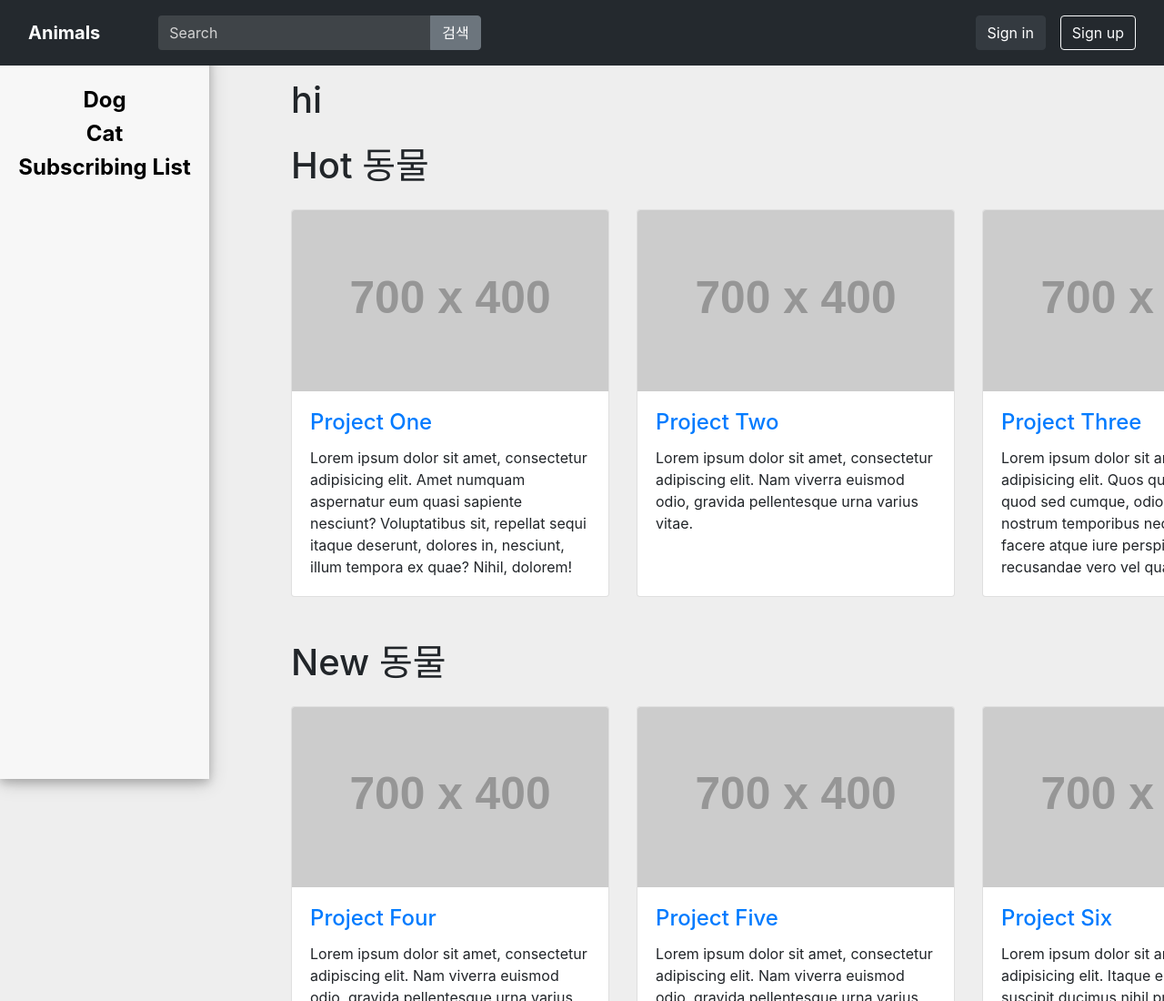
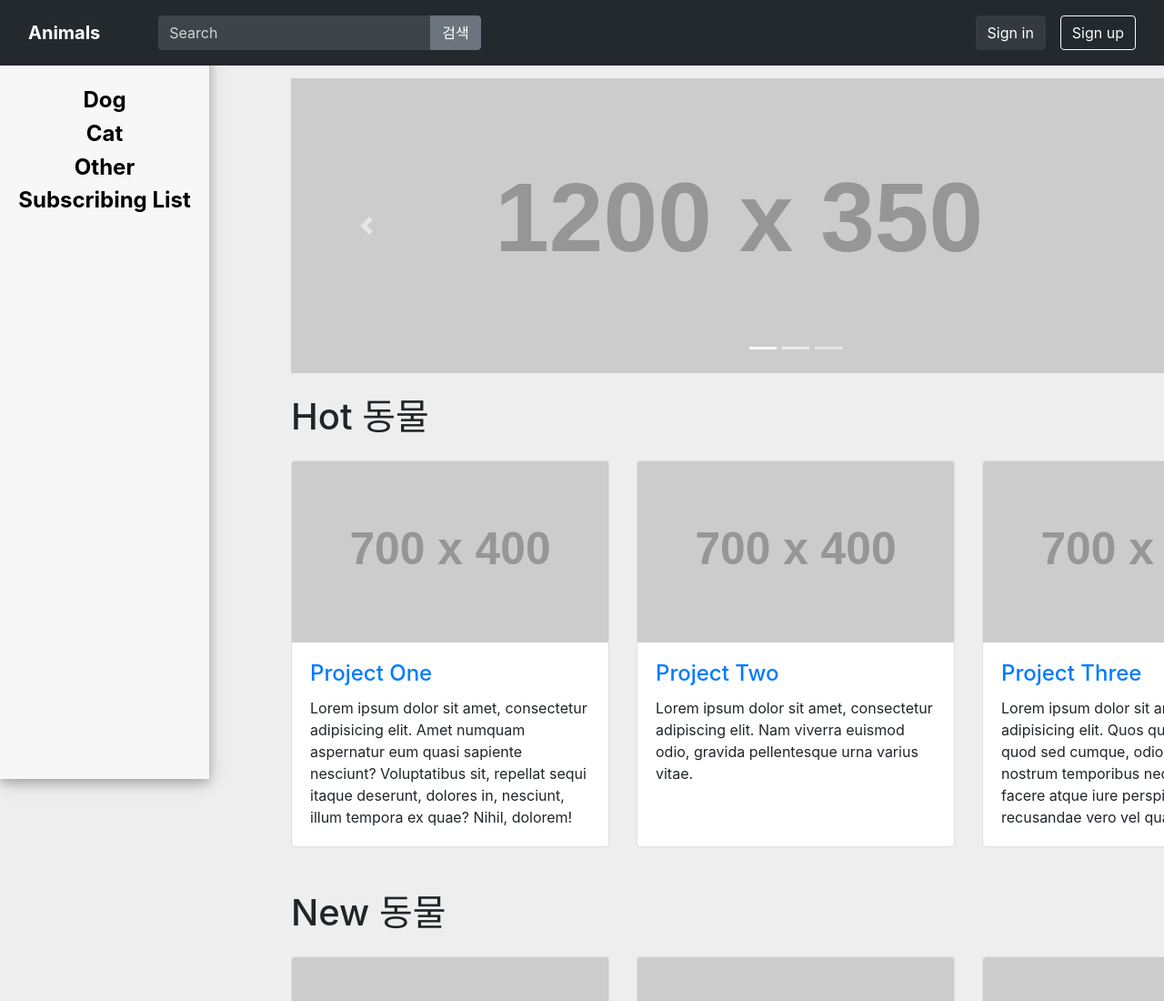
Before and after one commit to njw1204/JDPDB, a plain HTML site: page frontend/main.html in a window 1280 px wide. Shown: the top 1100 px of the page at 91% size. Drawn offline with nearby package versions, Linux system fonts and the light colour scheme; placeholder pictures from the web are drawn by us.

Commit message:
add carousel in the top of the content.

```diff
--- a/frontend/main.html
+++ b/frontend/main.html
@@ -125,7 +125,7 @@
         <div class="panel panel-default">
             <div class="panel-heading">
                 <h4 class="panel-title text-center">
-                    <a data-toggle="collapse" data-parent="#accordion" href="#collapseThree" style="color:black;  font-weight: bold;"Other</a>
+                    <a data-toggle="collapse" data-parent="#accordion" href="#collapseThree" style="color:black;  font-weight: bold;">Other</a>
                 </h4>
             </div>
             <div id="collapseThree" class="panel-collapse collapse">
@@ -258,7 +258,32 @@
 <!-- Page Content -->
 <div class="container main-container">
     <div style="margin-top: 30px;">
-        <h1>hi</h1>
+        <div id="carouselExampleIndicators" class="carousel slide my-4" data-ride="carousel">
+            <ol class="carousel-indicators">
+                <li data-target="#carouselExampleIndicators" data-slide-to="0" class="active"></li>
+                <li data-target="#carouselExampleIndicators" data-slide-to="1"></li>
+                <li data-target="#carouselExampleIndicators" data-slide-to="2"></li>
+            </ol>
+            <div class="carousel-inner" role="listbox">
+                <div class="carousel-item active">
+                    <img class="d-block img-fluid" src="http://placehold.it/1200x350" alt="First slide">
+                </div>
+                <div class="carousel-item">
+                    <img class="d-block img-fluid" src="http://placehold.it/1200x350" alt="Second slide">
+                </div>
+                <div class="carousel-item">
+                    <img class="d-block img-fluid" src="http://placehold.it/1200x350" alt="Third slide">
+                </div>
+            </div>
+            <a class="carousel-control-prev" href="#carouselExampleIndicators" role="button" data-slide="prev">
+                <span class="carousel-control-prev-icon" aria-hidden="true"></span>
+                <span class="sr-only">Previous</span>
+            </a>
+            <a class="carousel-control-next" href="#carouselExampleIndicators" role="button" data-slide="next">
+                <span class="carousel-control-next-icon" aria-hidden="true"></span>
+                <span class="sr-only">Next</span>
+            </a>
+        </div>
     </div>
 
     <!-- Page Heading -->
```
